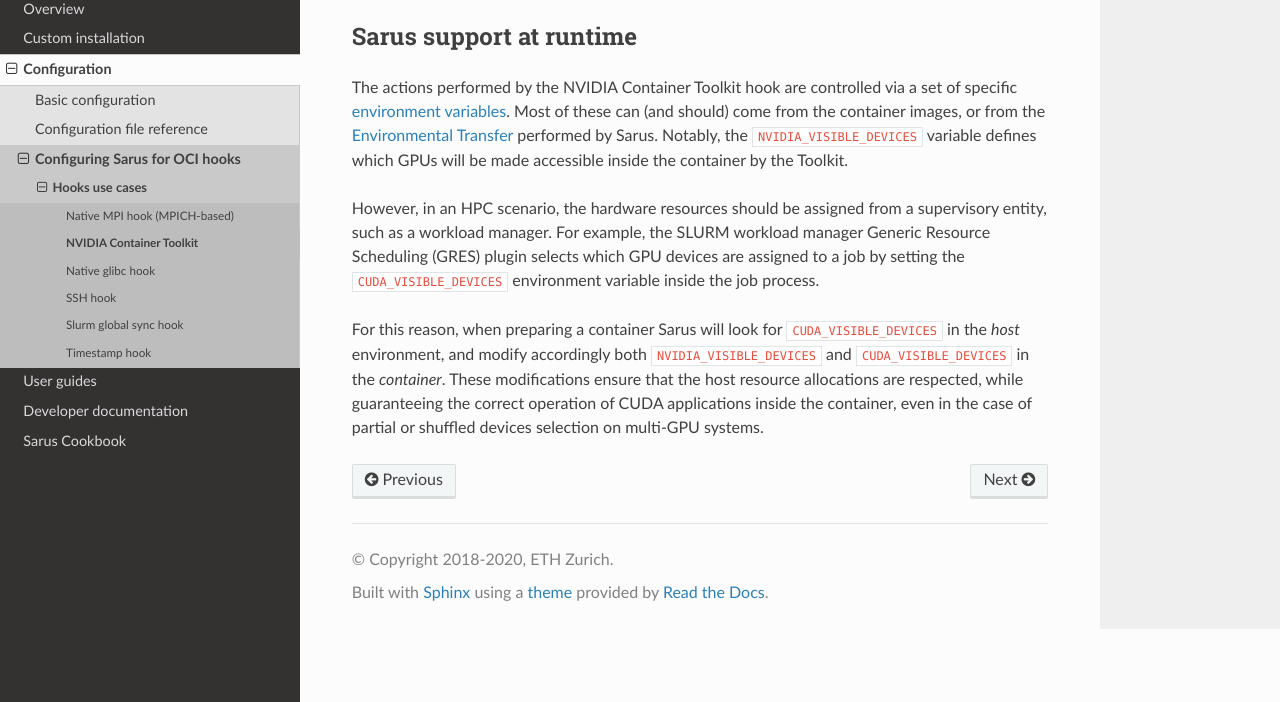
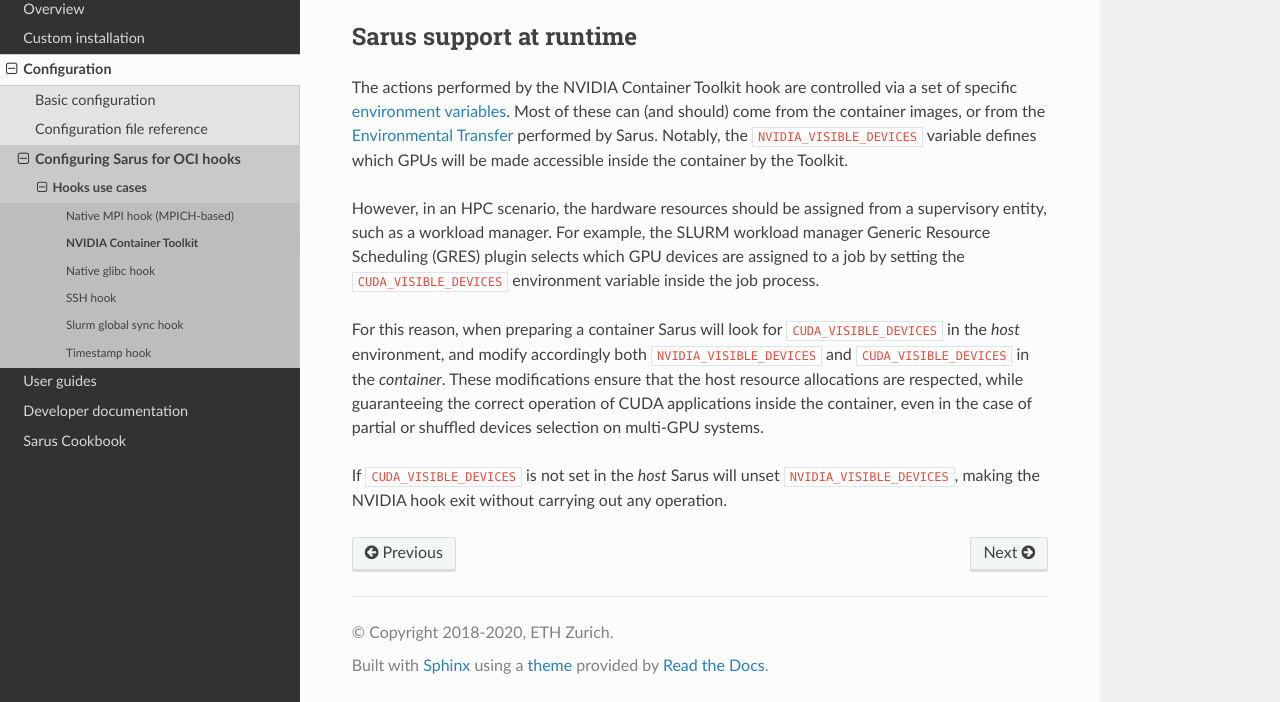
Before and after one commit to eth-cscs/sarus, a Sphinx documentation site: the page built from doc/config/nvidia-container-toolkit.rst, in a window 1280 px wide and 900 px high, scrolled down 2019 px, cut to the strip 198-900 px from the top of the window. Built offline with Sphinx 7.4.7 and the Read the Docs theme 2.0.0, drawn with Linux system fonts in a browser that asks for light colours.

Commit message:
Update nvidia-container-toolkit.rst
This piece of information feels important to be included in the docs.

#17

```diff
--- a/doc/config/nvidia-container-toolkit.rst
+++ b/doc/config/nvidia-container-toolkit.rst
@@ -139,3 +139,7 @@ These modifications ensure that the host resource allocations are respected,
 while guaranteeing the correct operation of CUDA applications inside the
 container, even in the case of partial or shuffled devices selection on
 multi-GPU systems.
+
+If ``CUDA_VISIBLE_DEVICES`` is not set in the *host* Sarus will unset
+``NVIDIA_VISIBLE_DEVICES``, making the NVIDIA hook exit without carrying out any
+operation.
```
